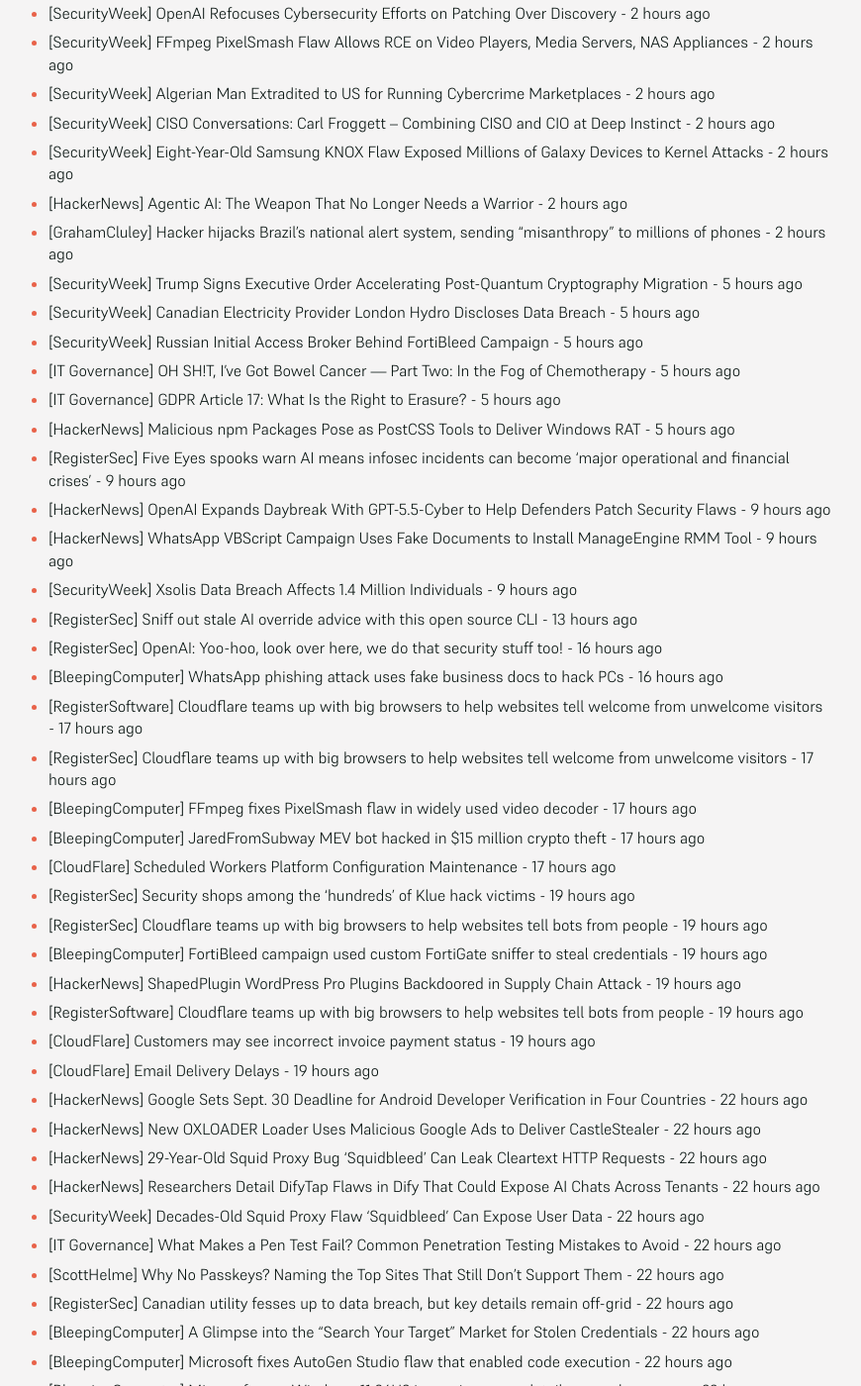
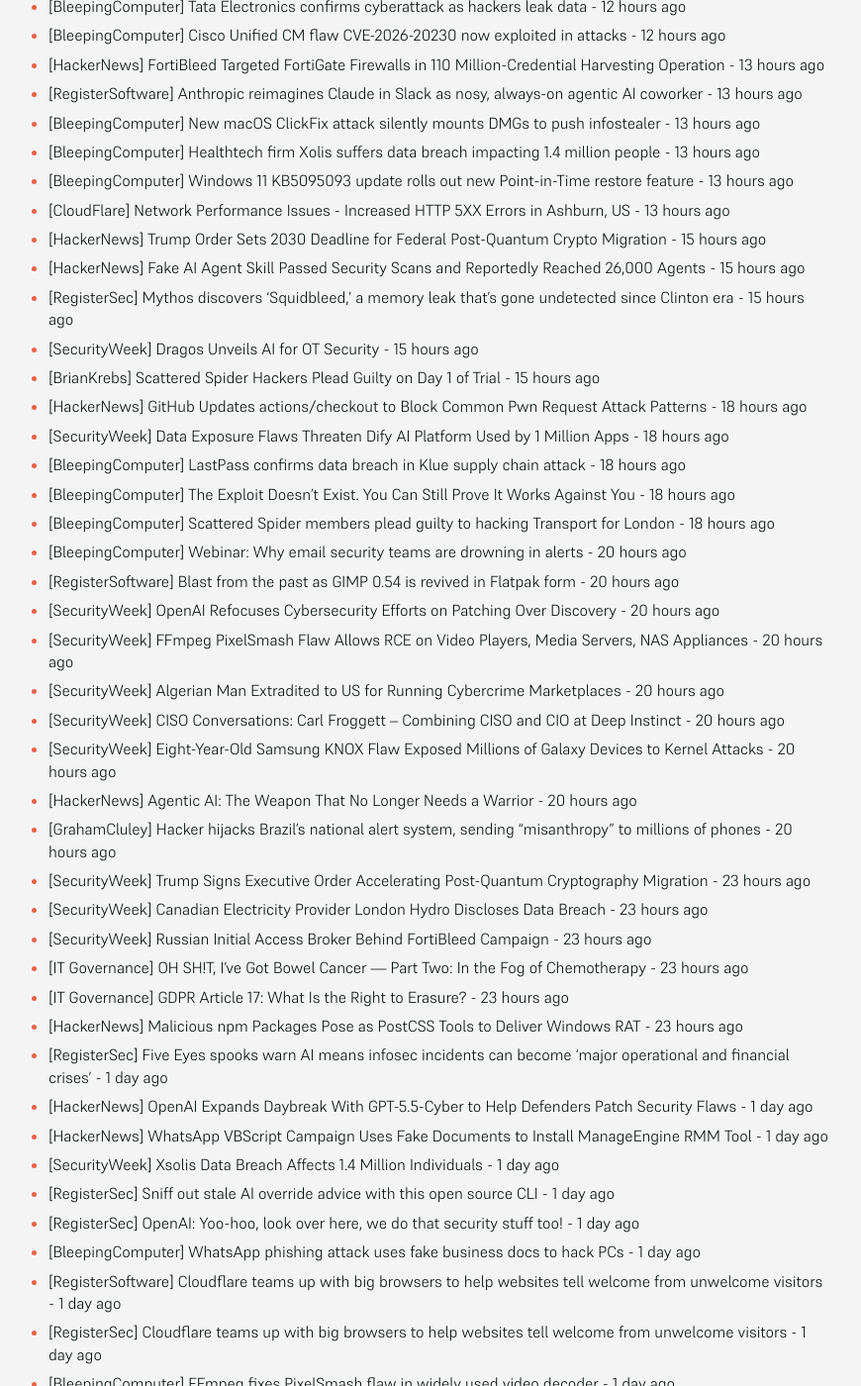
Before and after one commit to SecOpsNews/news, a Jekyll site: the page built from index.md, in a window 1280 px wide and 1400 px high, scrolled down 478 px. Shown: the whole window at 99% size, without its empty margins (215-1085 px from the left). Built offline with Jekyll 4.4.1, drawn with Linux system fonts in a browser that asks for light colours; some of the changed text lies outside the part shown.

Commit message:
New Feed

```diff
--- a/index.md
+++ b/index.md
@@ -9,59 +9,78 @@ description: Latest Updates
 
 <!-- SecOps start -->
 
-- [HackerNews] GitHub Updates actions/checkout to Block Common Pwn Request Attack Patterns - 10 minutes ago
-- [SecurityWeek] Data Exposure Flaws Threaten Dify AI Platform Used by 1 Million Apps - 10 minutes ago
-- [BleepingComputer] LastPass confirms data breach in Klue supply chain attack - 10 minutes ago
-- [BleepingComputer] The Exploit Doesn't Exist. You Can Still Prove It Works Against You - 10 minutes ago
-- [BleepingComputer] Scattered Spider members plead guilty to hacking Transport for London - 10 minutes ago
-- [BleepingComputer] Webinar: Why email security teams are drowning in alerts - 2 hours ago
-- [RegisterSoftware] Blast from the past as GIMP 0.54 is revived in Flatpak form - 2 hours ago
-- [SecurityWeek] OpenAI Refocuses Cybersecurity Efforts on Patching Over Discovery - 2 hours ago
-- [SecurityWeek] FFmpeg PixelSmash Flaw Allows RCE on Video Players, Media Servers, NAS Appliances - 2 hours ago
-- [SecurityWeek] Algerian Man Extradited to US for Running Cybercrime Marketplaces - 2 hours ago
-- [SecurityWeek] CISO Conversations: Carl Froggett – Combining CISO and CIO at Deep Instinct - 2 hours ago
-- [SecurityWeek] Eight-Year-Old Samsung KNOX Flaw Exposed Millions of Galaxy Devices to Kernel Attacks - 2 hours ago
-- [HackerNews] Agentic AI: The Weapon That No Longer Needs a Warrior - 2 hours ago
-- [GrahamCluley] Hacker hijacks Brazil’s national alert system, sending “misanthropy” to millions of phones - 2 hours ago
-- [SecurityWeek] Trump Signs Executive Order Accelerating Post-Quantum Cryptography Migration - 5 hours ago
-- [SecurityWeek] Canadian Electricity Provider London Hydro Discloses Data Breach - 5 hours ago
-- [SecurityWeek] Russian Initial Access Broker Behind FortiBleed Campaign - 5 hours ago
-- [IT Governance] OH SH!T, I’ve Got Bowel Cancer — Part Two: In the Fog of Chemotherapy - 5 hours ago
-- [IT Governance] GDPR Article 17: What Is the Right to Erasure? - 5 hours ago
-- [HackerNews] Malicious npm Packages Pose as PostCSS Tools to Deliver Windows RAT - 5 hours ago
-- [RegisterSec] Five Eyes spooks warn AI means infosec incidents can become ‘major operational and financial crises’ - 9 hours ago
-- [HackerNews] OpenAI Expands Daybreak With GPT-5.5-Cyber to Help Defenders Patch Security Flaws - 9 hours ago
-- [HackerNews] WhatsApp VBScript Campaign Uses Fake Documents to Install ManageEngine RMM Tool - 9 hours ago
-- [SecurityWeek] Xsolis Data Breach Affects 1.4 Million Individuals - 9 hours ago
-- [RegisterSec] Sniff out stale AI override advice with this open source CLI - 13 hours ago
-- [RegisterSec] OpenAI: Yoo-hoo, look over here, we do that security stuff too! - 16 hours ago
-- [BleepingComputer] WhatsApp phishing attack uses fake business docs to hack PCs - 16 hours ago
-- [RegisterSoftware] Cloudflare teams up with big browsers to help websites tell welcome from unwelcome visitors - 17 hours ago
-- [RegisterSec] Cloudflare teams up with big browsers to help websites tell welcome from unwelcome visitors - 17 hours ago
-- [BleepingComputer] FFmpeg fixes PixelSmash flaw in widely used video decoder - 17 hours ago
-- [BleepingComputer] JaredFromSubway MEV bot hacked in $15 million crypto theft - 17 hours ago
-- [CloudFlare] Scheduled Workers Platform Configuration Maintenance - 17 hours ago
-- [RegisterSec] Security shops among the 'hundreds' of Klue hack victims - 19 hours ago
-- [RegisterSec] Cloudflare teams up with big browsers to help websites tell bots from people - 19 hours ago
-- [BleepingComputer] FortiBleed campaign used custom FortiGate sniffer to steal credentials - 19 hours ago
-- [HackerNews] ShapedPlugin WordPress Pro Plugins Backdoored in Supply Chain Attack - 19 hours ago
-- [RegisterSoftware] Cloudflare teams up with big browsers to help websites tell bots from people - 19 hours ago
-- [CloudFlare] Customers may see incorrect invoice payment status - 19 hours ago
-- [CloudFlare] Email Delivery Delays - 19 hours ago
-- [HackerNews] Google Sets Sept. 30 Deadline for Android Developer Verification in Four Countries - 22 hours ago
-- [HackerNews] New OXLOADER Loader Uses Malicious Google Ads to Deliver CastleStealer - 22 hours ago
-- [HackerNews] 29-Year-Old Squid Proxy Bug 'Squidbleed' Can Leak Cleartext HTTP Requests - 22 hours ago
-- [HackerNews] Researchers Detail DifyTap Flaws in Dify That Could Expose AI Chats Across Tenants - 22 hours ago
-- [SecurityWeek] Decades-Old Squid Proxy Flaw ‘Squidbleed’ Can Expose User Data - 22 hours ago
-- [IT Governance] What Makes a Pen Test Fail? Common Penetration Testing Mistakes to Avoid - 22 hours ago
-- [ScottHelme] Why No Passkeys? Naming the Top Sites That Still Don't Support Them - 22 hours ago
-- [RegisterSec] Canadian utility fesses up to data breach, but key details remain off-grid - 22 hours ago
-- [BleepingComputer] A Glimpse into the “Search Your Target” Market for Stolen Credentials - 22 hours ago
-- [BleepingComputer] Microsoft fixes AutoGen Studio flaw that enabled code execution - 22 hours ago
-- [BleepingComputer] Microsoft says Windows 11 26H2 is coming soon, details upgrade process - 22 hours ago
-- [CloudFlare] Increased Error Rates - 22 hours ago
-- [CloudFlare] Replicate elevated error rate - 22 hours ago
-- [CloudFlare] Cloudflare is investigating an issue where customers are being blocked deploying Managed Rules - 22 hours ago
+- [HackerNews] Cisco Unified CM Flaw Exploited After PoC Reveals File-Write Path to Root - 2 hours ago
+- [SecurityWeek] Hackers Exploiting Cisco Unified CM Vulnerability - 2 hours ago
+- [TroyHunt] Weekly Update 509 - 2 hours ago
+- [SecurityWeek] Anthropic’s Mythos Model Found Vulnerabilities in Classified US Government Systems, Official Says - 5 hours ago
+- [1Password] Device Trust Infrastructure Maintenance - 10 hours ago
+- [GitHub] We are seeing elevated errors with Next Edit Suggestions and Completions - 11 hours ago
+- [BleepingComputer] Tata Electronics confirms cyberattack as hackers leak data - 12 hours ago
+- [BleepingComputer] Cisco Unified CM flaw CVE-2026-20230 now exploited in attacks - 12 hours ago
+- [HackerNews] FortiBleed Targeted FortiGate Firewalls in 110 Million-Credential Harvesting Operation - 13 hours ago
+- [RegisterSoftware] Anthropic reimagines Claude in Slack as nosy, always-on agentic AI coworker - 13 hours ago
+- [BleepingComputer] New macOS ClickFix attack silently mounts DMGs to push infostealer - 13 hours ago
+- [BleepingComputer] Healthtech firm Xolis suffers data breach impacting 1.4 million people - 13 hours ago
+- [BleepingComputer] Windows 11 KB5095093 update rolls out new Point-in-Time restore feature - 13 hours ago
+- [CloudFlare] Network Performance Issues - Increased HTTP 5XX Errors in Ashburn, US - 13 hours ago
+- [HackerNews] Trump Order Sets 2030 Deadline for Federal Post-Quantum Crypto Migration - 15 hours ago
+- [HackerNews] Fake AI Agent Skill Passed Security Scans and Reportedly Reached 26,000 Agents - 15 hours ago
+- [RegisterSec] Mythos discovers 'Squidbleed,' a memory leak that's gone undetected since Clinton era - 15 hours ago
+- [SecurityWeek] Dragos Unveils AI for OT Security - 15 hours ago
+- [BrianKrebs] Scattered Spider Hackers Plead Guilty on Day 1 of Trial - 15 hours ago
+- [HackerNews] GitHub Updates actions/checkout to Block Common Pwn Request Attack Patterns - 18 hours ago
+- [SecurityWeek] Data Exposure Flaws Threaten Dify AI Platform Used by 1 Million Apps - 18 hours ago
+- [BleepingComputer] LastPass confirms data breach in Klue supply chain attack - 18 hours ago
+- [BleepingComputer] The Exploit Doesn't Exist. You Can Still Prove It Works Against You - 18 hours ago
+- [BleepingComputer] Scattered Spider members plead guilty to hacking Transport for London - 18 hours ago
+- [BleepingComputer] Webinar: Why email security teams are drowning in alerts - 20 hours ago
+- [RegisterSoftware] Blast from the past as GIMP 0.54 is revived in Flatpak form - 20 hours ago
+- [SecurityWeek] OpenAI Refocuses Cybersecurity Efforts on Patching Over Discovery - 20 hours ago
+- [SecurityWeek] FFmpeg PixelSmash Flaw Allows RCE on Video Players, Media Servers, NAS Appliances - 20 hours ago
+- [SecurityWeek] Algerian Man Extradited to US for Running Cybercrime Marketplaces - 20 hours ago
+- [SecurityWeek] CISO Conversations: Carl Froggett – Combining CISO and CIO at Deep Instinct - 20 hours ago
+- [SecurityWeek] Eight-Year-Old Samsung KNOX Flaw Exposed Millions of Galaxy Devices to Kernel Attacks - 20 hours ago
+- [HackerNews] Agentic AI: The Weapon That No Longer Needs a Warrior - 20 hours ago
+- [GrahamCluley] Hacker hijacks Brazil’s national alert system, sending “misanthropy” to millions of phones - 20 hours ago
+- [SecurityWeek] Trump Signs Executive Order Accelerating Post-Quantum Cryptography Migration - 23 hours ago
+- [SecurityWeek] Canadian Electricity Provider London Hydro Discloses Data Breach - 23 hours ago
+- [SecurityWeek] Russian Initial Access Broker Behind FortiBleed Campaign - 23 hours ago
+- [IT Governance] OH SH!T, I’ve Got Bowel Cancer — Part Two: In the Fog of Chemotherapy - 23 hours ago
+- [IT Governance] GDPR Article 17: What Is the Right to Erasure? - 23 hours ago
+- [HackerNews] Malicious npm Packages Pose as PostCSS Tools to Deliver Windows RAT - 23 hours ago
+- [RegisterSec] Five Eyes spooks warn AI means infosec incidents can become ‘major operational and financial crises’ - 1 day ago
+- [HackerNews] OpenAI Expands Daybreak With GPT-5.5-Cyber to Help Defenders Patch Security Flaws - 1 day ago
+- [HackerNews] WhatsApp VBScript Campaign Uses Fake Documents to Install ManageEngine RMM Tool - 1 day ago
+- [SecurityWeek] Xsolis Data Breach Affects 1.4 Million Individuals - 1 day ago
+- [RegisterSec] Sniff out stale AI override advice with this open source CLI - 1 day ago
+- [RegisterSec] OpenAI: Yoo-hoo, look over here, we do that security stuff too! - 1 day ago
+- [BleepingComputer] WhatsApp phishing attack uses fake business docs to hack PCs - 1 day ago
+- [RegisterSoftware] Cloudflare teams up with big browsers to help websites tell welcome from unwelcome visitors - 1 day ago
+- [RegisterSec] Cloudflare teams up with big browsers to help websites tell welcome from unwelcome visitors - 1 day ago
+- [BleepingComputer] FFmpeg fixes PixelSmash flaw in widely used video decoder - 1 day ago
+- [BleepingComputer] JaredFromSubway MEV bot hacked in $15 million crypto theft - 1 day ago
+- [CloudFlare] Scheduled Workers Platform Configuration Maintenance - 1 day ago
+- [RegisterSec] Security shops among the 'hundreds' of Klue hack victims - 1 day ago
+- [RegisterSec] Cloudflare teams up with big browsers to help websites tell bots from people - 1 day ago
+- [BleepingComputer] FortiBleed campaign used custom FortiGate sniffer to steal credentials - 1 day ago
+- [HackerNews] ShapedPlugin WordPress Pro Plugins Backdoored in Supply Chain Attack - 1 day ago
+- [RegisterSoftware] Cloudflare teams up with big browsers to help websites tell bots from people - 1 day ago
+- [CloudFlare] Customers may see incorrect invoice payment status - 1 day ago
+- [CloudFlare] Email Delivery Delays - 1 day ago
+- [HackerNews] Google Sets Sept. 30 Deadline for Android Developer Verification in Four Countries - 1 day ago
+- [HackerNews] New OXLOADER Loader Uses Malicious Google Ads to Deliver CastleStealer - 1 day ago
+- [HackerNews] 29-Year-Old Squid Proxy Bug 'Squidbleed' Can Leak Cleartext HTTP Requests - 1 day ago
+- [HackerNews] Researchers Detail DifyTap Flaws in Dify That Could Expose AI Chats Across Tenants - 1 day ago
+- [SecurityWeek] Decades-Old Squid Proxy Flaw ‘Squidbleed’ Can Expose User Data - 1 day ago
+- [IT Governance] What Makes a Pen Test Fail? Common Penetration Testing Mistakes to Avoid - 1 day ago
+- [ScottHelme] Why No Passkeys? Naming the Top Sites That Still Don't Support Them - 1 day ago
+- [RegisterSec] Canadian utility fesses up to data breach, but key details remain off-grid - 1 day ago
+- [BleepingComputer] A Glimpse into the “Search Your Target” Market for Stolen Credentials - 1 day ago
+- [BleepingComputer] Microsoft fixes AutoGen Studio flaw that enabled code execution - 1 day ago
+- [BleepingComputer] Microsoft says Windows 11 26H2 is coming soon, details upgrade process - 1 day ago
+- [CloudFlare] Increased Error Rates - 1 day ago
+- [CloudFlare] Replicate elevated error rate - 1 day ago
+- [CloudFlare] Cloudflare is investigating an issue where customers are being blocked deploying Managed Rules - 1 day ago
 - [RegisterSoftware] How dare you stop data loss – that's not your job! - 1 day ago
 - [SecurityWeek] More Cybersecurity Firms Disclose Impact From Klue Hack - 1 day ago
 - [SecurityWeek] Fortinet Responds to FortiBleed Campaign - 1 day ago
@@ -76,10 +95,8 @@ description: Latest Updates
 - [HackerNews] Canada’s Spy Agency Used First-of-Its-Kind Warrant to Clean Botnet-Infected Devices - 1 day ago
 - [HackerNews] ⚡ Weekly Recap: Browser Bugs, EDR Killers, TV Botnet, OpenBSD Flaw, Android Trojan, and More - 1 day ago
 - [HackerNews] Stop Your Legacy Infrastructure from Hijacking Your AI Agents - 1 day ago
-- [HackerNews] INTERPOL Warns Phishing, Ransomware, and AI Scams Are Rising Across Asia-Pacific - 1 day ago
-- [SecurityWeek] Texas Parks & Wildlife Data Breach Affects 3 Million Individuals - 1 day ago
-- [BleepingComputer] AryStinger botnet infected thousands of D-Link routers worldwide - 2 days ago
-- [CloudFlare] SSL Certificate Provisioning Delays - 2 days ago
+- [HackerNews] INTERPOL Warns Phishing, Ransomware, and AI Scams Are Rising Across Asia-Pacific - 2 days ago
+- [SecurityWeek] Texas Parks & Wildlife Data Breach Affects 3 Million Individuals - 2 days ago
 
 
 <!-- SecOps end -->
```
